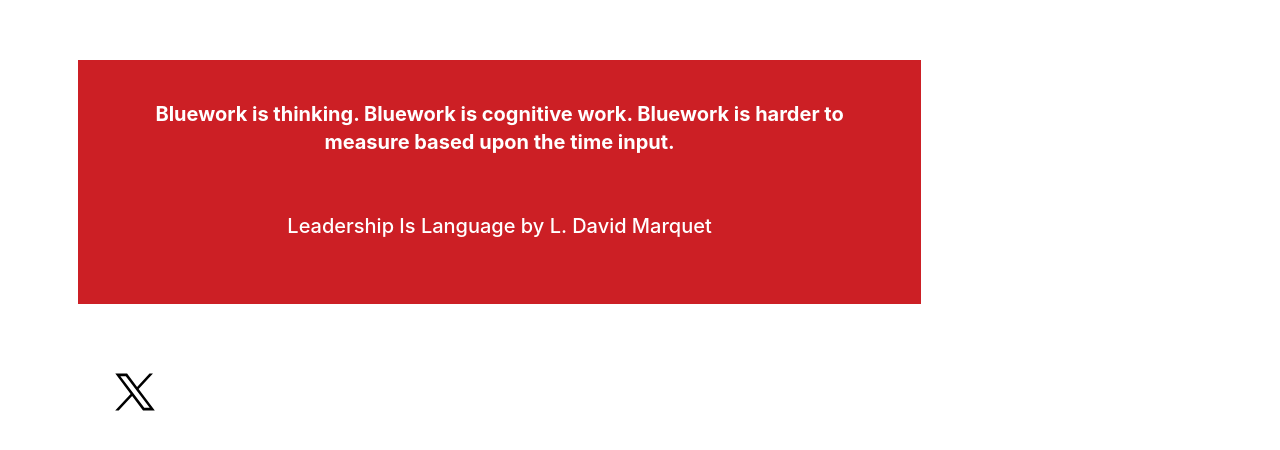
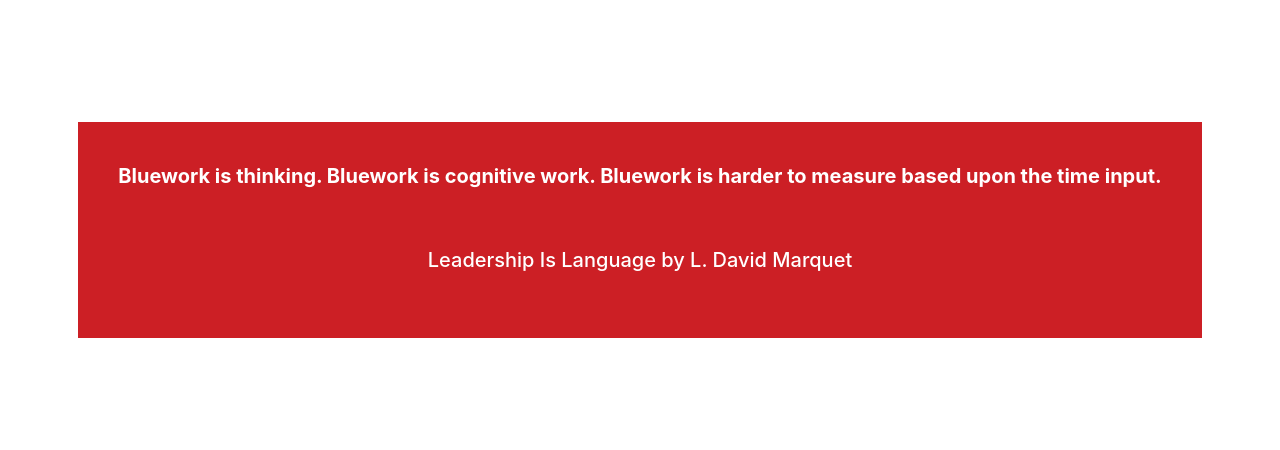
Before and after one commit to mel3kings/qoutes, a Svelte app: page / in a window 1280 px wide. Shown: the part 150-600 px from the top of the page. Built offline with nearby package versions, Linux system fonts and the light colour scheme.

Commit message:
fix: tweak design

```diff
--- a/index.html
+++ b/index.html
@@ -15,7 +15,7 @@
     <meta name="keywords" content="Random, Motivational, Knowledge, clips from different books, Melchor, Tatlonghari" />
   </head>
   <body>
-    <script src="https://f.convertkit.com/ckjs/ck.5.js"></script>
+    <!-- <script src="https://f.convertkit.com/ckjs/ck.5.js"></script>
     <form
       action="https://app.convertkit.com/forms/5526178/subscriptions"
       class="seva-form formkit-form"
@@ -616,7 +616,7 @@
           }
         }
       </style>
-    </form>
+    </form> -->
     <div id="app"></div>
     <script type="module" src="/src/main.js"></script>
   </body>
--- a/src/App.svelte
+++ b/src/App.svelte
@@ -33,7 +33,7 @@
 <main>
   <div
     id="content"
-    class="{randomEntry.class} h-4/6 lg:w-3/4 md:w-full sm:w-full shadow-md p-10"
+    class="{randomEntry.class} h-4/6 lg:w-full md:w-full sm:w-full shadow-md p-10"
   >
     <div class="text-xl font-bold">
       {randomEntry.qoute} <br /><br /><br />
@@ -45,7 +45,7 @@
   <div class="flex">
 
     <div class="pt-10">
-      {#if $isAuthenticated}
+      <!-- {#if $isAuthenticated}
         <a
           class="twitter-share-button disable"
           href="/"
@@ -79,12 +79,13 @@
         >
           <img src={twitterLogo} class="logo" alt="Svelte Logo" /></a
         >
-        <!-- <button
+        <button
           type="button"
           class="text-gray-900 bg-white font-black border border-gray-300 focus:outline-none hover:bg-gray-100 focus:ring-4 focus:ring-gray-200 font-medium rounded-lg text-sm px-5 py-2.5 mr-2 mb-2 dark:bg-gray-800 dark:text-white dark:border-gray-600 dark:hover:bg-gray-700 dark:hover:border-gray-600 dark:focus:ring-gray-700"
           on:click={logout}>Log Out</button
-        > -->
+        >
       {/if}
+    -->
   </div>
 </main>
 
```
